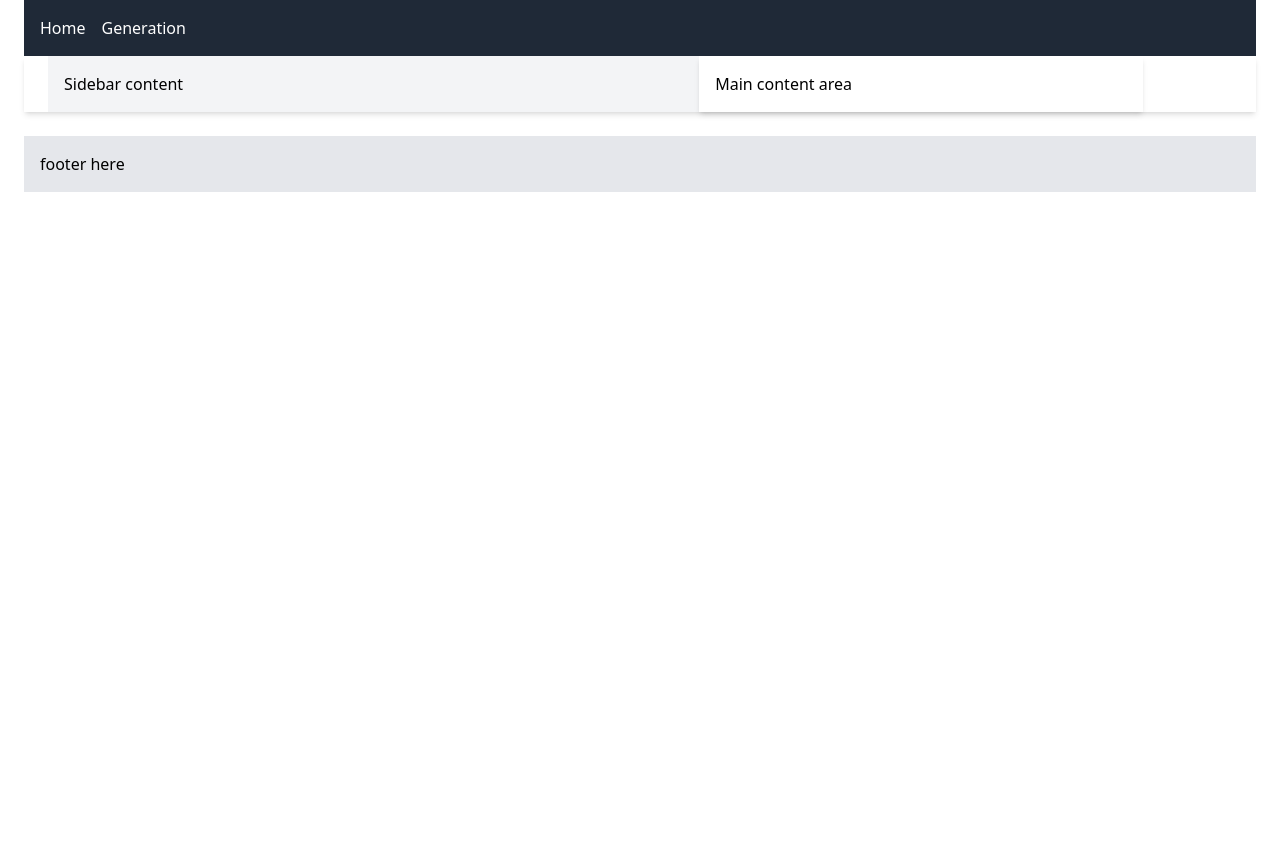
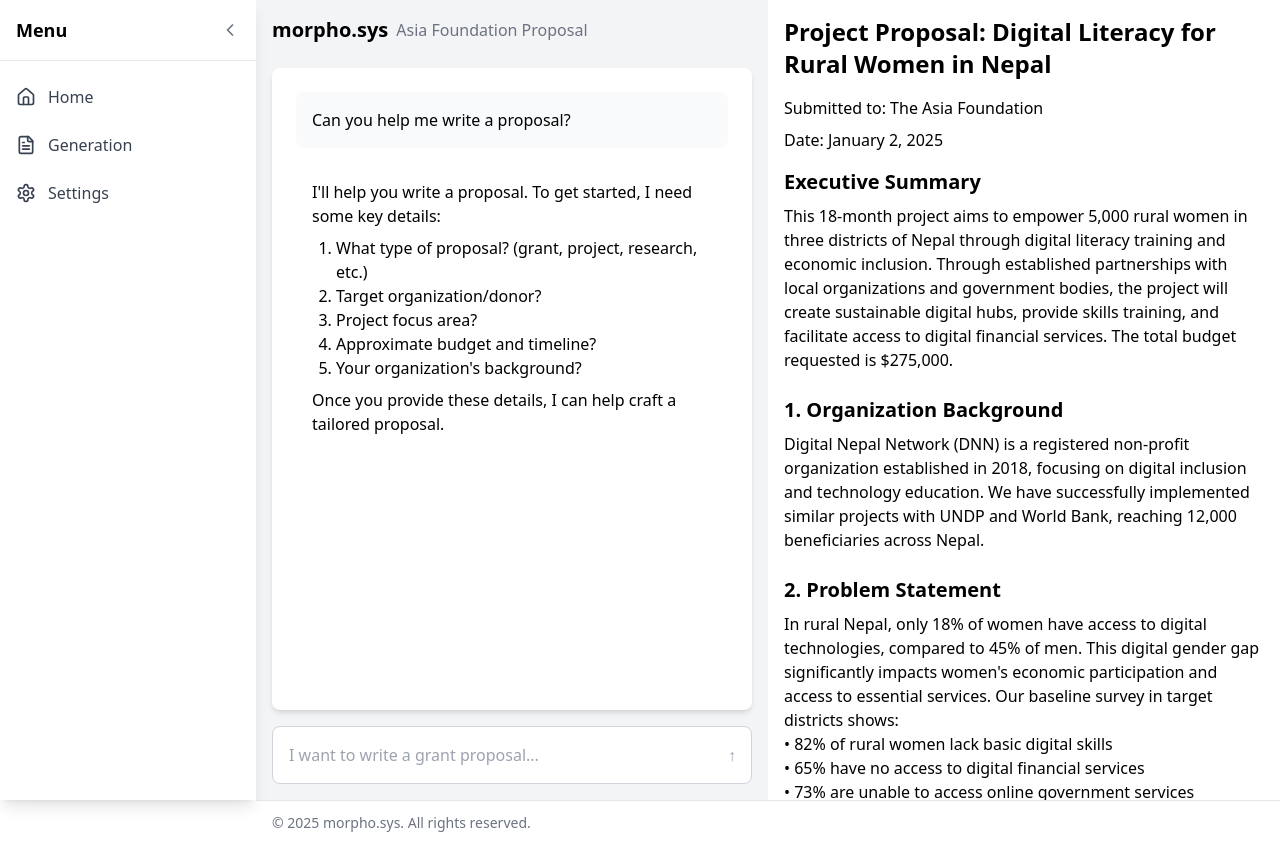
Before and after one commit to prekshya-dawadi/Morpho.sys, a Next.js app: page /generation in a window 1280 px wide. Before the commit the page ends 800 px from the top, so only its background shows below. Built offline with nearby package versions, Linux system fonts and the light colour scheme.

Commit message:
generation page version 1

```diff
--- a/components/Layout.js
+++ b/components/Layout.js
@@ -1,34 +1,71 @@
+import React, { useState } from 'react';
 import Link from 'next/link';
+import { Settings, ChevronLeft, ChevronRight, Home, FileText } from 'lucide-react';
 
 export default function Layout({ children }) {
+  const [isExpanded, setIsExpanded] = useState(false);
+
   return (
-    <div className="w-full px-6">
-      <header className="w-full bg-gray-800 text-white p-4">
-        <nav>
-          <ul className="flex space-x-4">
+    <div className="min-h-screen flex">
+      {/* Auto-hiding Sidebar */}
+      <div
+        className={`fixed left-0 top-0 h-full bg-white shadow-lg transition-all duration-300 ease-in-out flex flex-col z-50
+          ${isExpanded ? 'w-64' : 'w-16'}`}
+        onMouseEnter={() => setIsExpanded(true)}
+        onMouseLeave={() => setIsExpanded(false)}
+      >
+        <div className="p-4 flex items-center justify-between border-b">
+          {isExpanded ? (
+            <>
+              <span className="text-lg font-semibold">Menu</span>
+              <ChevronLeft className="w-5 h-5 text-gray-500" />
+            </>
+          ) : (
+            <ChevronRight className="w-5 h-5 text-gray-500" />
+          )}
+        </div>
+
+        <nav className="flex-1 py-4">
+          <ul className="space-y-2">
             <li>
-              <Link href="/">
-                <p className="hover:underline">Home</p>
+              <Link href="/" className={`flex items-center px-4 py-2 text-gray-700 hover:bg-gray-100
+                ${isExpanded ? 'space-x-3' : 'justify-center'}`}>
+                <Home className="w-5 h-5" />
+                {isExpanded && <span>Home</span>}
               </Link>
             </li>
             <li>
-              <Link href="/generation">
-                <p className="hover:underline">Generation</p>
+              <Link href="/generation" className={`flex items-center px-4 py-2 text-gray-700 hover:bg-gray-100
+                ${isExpanded ? 'space-x-3' : 'justify-center'}`}>
+                <FileText className="w-5 h-5" />
+                {isExpanded && <span>Generation</span>}
+              </Link>
+            </li>
+            <li>
+              <Link href="/settings" className={`flex items-center px-4 py-2 text-gray-700 hover:bg-gray-100
+                ${isExpanded ? 'space-x-3' : 'justify-center'}`}>
+                <Settings className="w-5 h-5" />
+                {isExpanded && <span>Settings</span>}
               </Link>
             </li>
           </ul>
         </nav>
-      </header>
+      </div>
 
-      <div className="flex">
-        <main className="w-full px-6 bg-white shadow-md">
+      {/* Main Content Wrapper */}
+      <div className={`flex-1 flex flex-col transition-all duration-300 ${isExpanded ? 'ml-64' : 'ml-16'}`}>
+        {/* Main content area that takes up remaining vertical space */}
+        <main className="flex-grow bg-gray-50">
           {children}
         </main>
+
+        {/* Minimal footer */}
+        <footer className="w-full bg-white border-t border-gray-200">
+          <div className="max-w-7xl mx-auto px-4 py-3">
+            <p className="text-sm text-gray-500">© 2025 morpho.sys. All rights reserved.</p>
+          </div>
+        </footer>
       </div>
-
-      <footer className="w-full bg-gray-200 p-4 mt-6">
-        <p>footer here</p>
-      </footer>
     </div>
   );
 }
--- a/package.json
+++ b/package.json
@@ -6,6 +6,7 @@
     "start": "next start"
   },
   "dependencies": {
+    "lucide-react": "^0.469.0",
     "next": "latest",
     "react": "18.2.0",
     "react-dom": "18.2.0"
--- a/pages/generation.js
+++ b/pages/generation.js
@@ -1,12 +1,87 @@
-export default function Generation() {
-    return (
-      <div className="w-full flex">
-        <aside className="w-[55%] bg-gray-100 p-4">
-          <p>Sidebar content</p>
-        </aside>
-        <main className="w-[37.5%] bg-white p-4 shadow-md">
-          <p>Main content area</p>
-        </main>
+import React, { useState } from 'react';
+
+const ProposalGeneration = () => {
+  const [message, setMessage] = useState('');
+
+  const demoProposal = {
+    title: "Project Proposal: Digital Literacy for Rural Women in Nepal",
+    submittedTo: "The Asia Foundation",
+    date: "January 2, 2025",
+    executive_summary: "This 18-month project aims to empower 5,000 rural women in three districts of Nepal through digital literacy training and economic inclusion. Through established partnerships with local organizations and government bodies, the project will create sustainable digital hubs, provide skills training, and facilitate access to digital financial services. The total budget requested is $275,000.",
+    sections: [
+      {
+        title: "1. Organization Background",
+        content: "Digital Nepal Network (DNN) is a registered non-profit organization established in 2018, focusing on digital inclusion and technology education. We have successfully implemented similar projects with UNDP and World Bank, reaching 12,000 beneficiaries across Nepal."
+      },
+      {
+        title: "2. Problem Statement",
+        content: "In rural Nepal, only 18% of women have access to digital technologies, compared to 45% of men. This digital gender gap significantly impacts women's economic participation and access to essential services. Our baseline survey in target districts shows:\n• 82% of rural women lack basic digital skills\n• 65% have no access to digital financial services\n• 73% are unable to access online government services"
+      }
+      // Additional sections can be added here
+    ]
+  };
+
+  return (
+    <div className="flex h-screen bg-gray-100">
+      {/* Left Panel - Chat Interface */}
+      <div className="w-1/2 flex flex-col p-4">
+        <div className="flex items-center mb-6">
+          <h1 className="text-xl font-bold">morpho.sys</h1>
+          <span className="ml-2 text-gray-500">Asia Foundation Proposal</span>
+        </div>
+
+        <div className="flex-1 bg-white rounded-lg shadow-md p-6 mb-4 overflow-y-auto">
+          <div className="mb-4 bg-gray-50 rounded-lg p-4">
+            <p>Can you help me write a proposal?</p>
+          </div>
+
+          <div className="mb-4 bg-white rounded-lg p-4">
+            <p>I'll help you write a proposal. To get started, I need some key details:</p>
+            <ol className="mt-2 ml-6 list-decimal">
+              <li>What type of proposal? (grant, project, research, etc.)</li>
+              <li>Target organization/donor?</li>
+              <li>Project focus area?</li>
+              <li>Approximate budget and timeline?</li>
+              <li>Your organization's background?</li>
+            </ol>
+            <p className="mt-2">Once you provide these details, I can help craft a tailored proposal.</p>
+          </div>
+        </div>
+
+        <div className="relative">
+          <input
+            type="text"
+            value={message}
+            onChange={(e) => setMessage(e.target.value)}
+            placeholder="I want to write a grant proposal..."
+            className="w-full p-4 pr-12 rounded-lg border border-gray-300 focus:outline-none focus:border-gray-400"
+          />
+          <button className="absolute right-4 top-1/2 transform -translate-y-1/2 text-gray-400 hover:text-gray-600">
+            ↑
+          </button>
+        </div>
       </div>
-    );
-  }
+
+      {/* Right Panel - Proposal Preview */}
+      <div className="w-1/2 p-4 bg-white overflow-y-auto">
+        <div className="max-w-3xl mx-auto">
+          <h2 className="text-2xl font-bold mb-4">{demoProposal.title}</h2>
+          <p className="mb-2">Submitted to: {demoProposal.submittedTo}</p>
+          <p className="mb-4">Date: {demoProposal.date}</p>
+
+          <h3 className="text-xl font-bold mb-2">Executive Summary</h3>
+          <p className="mb-6">{demoProposal.executive_summary}</p>
+
+          {demoProposal.sections.map((section, index) => (
+            <div key={index} className="mb-6">
+              <h3 className="text-xl font-bold mb-2">{section.title}</h3>
+              <p className="whitespace-pre-line">{section.content}</p>
+            </div>
+          ))}
+        </div>
+      </div>
+    </div>
+  );
+};
+
+export default ProposalGeneration;
--- a/pages/index.js
+++ b/pages/index.js
@@ -1,7 +1,7 @@
 import Head from 'next/head';
 import styles from '../styles/Home.module.css';
 import Link from 'next/link';
-import '../styles/globals.css';
+// import '../styles/globals.css';
 
 export default function Home() {
   return (
```
Also changed, not shown: pages/settings.js (added), public/morphosys.png (added), 1 other file (tests, documents, lock files or other folders).
